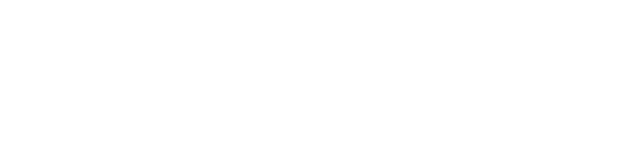
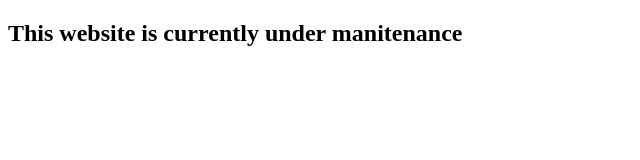
Before and after one commit to sh4tteredd/LeonardoCasarotto.github.io, a plain HTML site: page index.html in a window 1280 px wide. Shown: the whole page, without its empty margins (0-640 px from the left). Drawn offline with Linux system fonts and the light colour scheme.

Commit message:
Update index.html

```diff
--- a/index.html
+++ b/index.html
@@ -1,3 +1,5 @@
-<html>
+<!DOCTYPE html>
+<head><title>Manitenance</title></head>
 
+<h2>This website is currently under manitenance</h2>
 </html>
```
